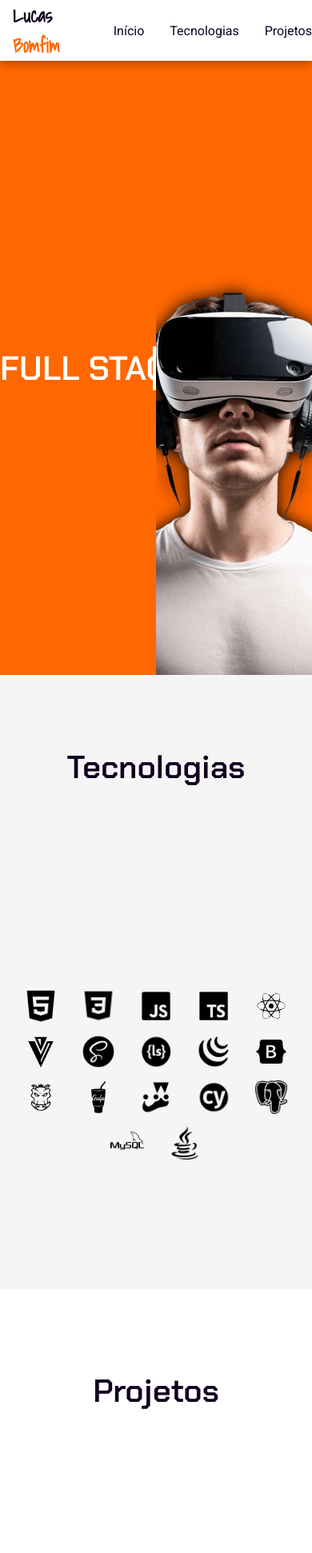
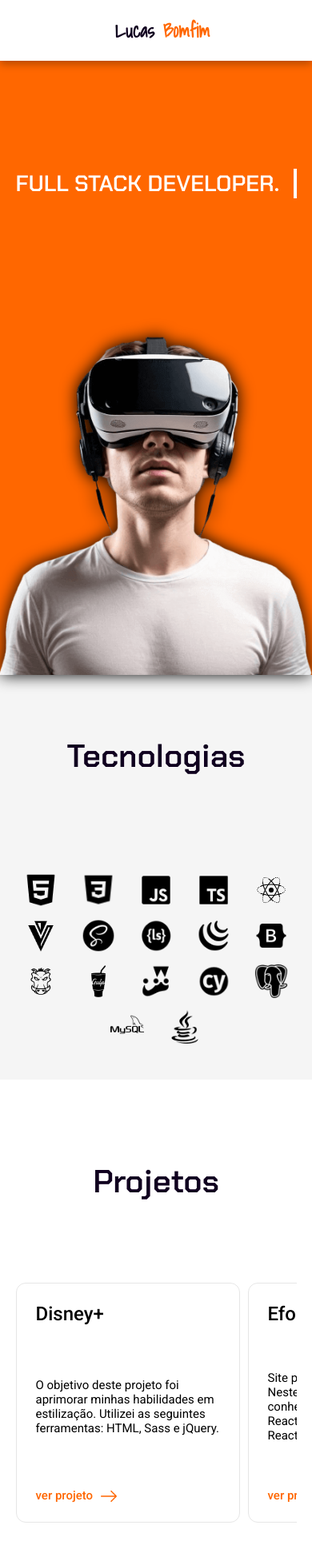
Before and after one commit to LucasB0mfim/PORTFOLIO, a React (Create React App) app: page / in a window 390 px wide. Shown: the top 1942 px of the page at 80% size. Built offline with nearby package versions, Linux system fonts and the light colour scheme.

Commit message:
responsive mobile version

```diff
--- a/src/components/Card/styles.ts
+++ b/src/components/Card/styles.ts
@@ -10,6 +10,10 @@ export const Ul = styled.ul`
 
   @media (min-width: 1600px) {
     gap: 30px;
+  }
+  @media (max-width: 678px) {
+    width: 90%;
+    justify-content: space-between;
   }
 `
 
@@ -40,6 +44,12 @@ export const Case = styled.div`
     height: 60%;
     font-size: 18px;
     font-weight: inherit;
+
+    @media (max-width: 678px) {
+      font-size: 15px;
+      display: flex;
+      align-items: center;
+    }
   }
 
   a {
@@ -59,6 +69,10 @@ export const Case = styled.div`
     &:hover img {
       transform: translateX(5px); /* Move a seta 5px para a direita */
     }
+
+    @media (max-width: 678px) {
+      font-size: 15px;
+    }
   }
 
   @media (min-width: 1600px) {
@@ -77,4 +91,8 @@ export const Case = styled.div`
       font-size: 20px;
     }
   }
+  @media (max-width: 678px) {
+    width: 280px;
+    height: 300px;
+  }
 `
--- a/src/components/Footer/styles.ts
+++ b/src/components/Footer/styles.ts
@@ -8,4 +8,13 @@ export const Footerbar = styled.footer`
   display: flex;
   align-items: center;
   justify-content: center;
+
+  @media (max-width: 678px) {
+    text-align: center;
+    font-size: 15px;
+
+    p {
+      width: 80%;
+    }
+  }
 `
--- a/src/components/Github/styles.ts
+++ b/src/components/Github/styles.ts
@@ -19,6 +19,15 @@ export const Container = styled.div`
 
     img {
       width: 300px;
+    }
+  }
+  @media (max-width: 678px) {
+    max-width: 678px;
+    flex-direction: column;
+    justify-content: center;
+
+    img {
+      width: 150px;
     }
   }
 `
@@ -69,4 +78,26 @@ export const Box = styled.div`
       }
     }
   }
+    @media (max-width: 678px) {
+    justify-content: center;
+    width: 80%;
+    height: 50%;
+
+    > span {
+      font-size: 30px;
+      text-align: center;
+    }
+    p {
+      font-size: 15px;
+      text-align: center;
+    }
+    a {
+      justify-content: center;
+      font-size: 15px;
+      font-weight: 500;
+
+      img {
+        display: none;
+      }
+    }
 `
--- a/src/components/Header/styles.ts
+++ b/src/components/Header/styles.ts
@@ -18,6 +18,11 @@ export const Container = styled.div`
   @media (min-width: 1600px) {
     height: 100px;
   }
+
+  @media (max-width: 678px) {
+    max-width: 678px;
+    width: 100%;
+  }
 `
 
 export const Headerbar = styled.header`
@@ -30,6 +35,11 @@ export const Headerbar = styled.header`
 
   @media (min-width: 1600px) {
     max-width: 1400px;
+  }
+
+  @media (max-width: 678px) {
+    max-width: 678px;
+    width: 100%;
   }
 `
 
@@ -73,6 +83,11 @@ export const Icon = styled.div`
       }
     }
   }
+  @media (max-width: 678px) {
+    width: 100%;
+    display: flex;
+    justify-content: center;
+  }
 `
 
 export const ItemsList = styled.div`
@@ -96,6 +111,9 @@ export const ItemsList = styled.div`
         font-size: 23px;
       }
     }
+    @media (max-width: 678px) {
+      display: none;
+    }
   }
 `
 
--- a/src/components/Menu/styles.ts
+++ b/src/components/Menu/styles.ts
@@ -10,6 +10,12 @@ export const Container = styled.section`
 
   @media (min-width: 1600px) {
     max-width: 1400px;
+  }
+
+  @media (max-width: 678px) {
+    max-width: 678px;
+    flex-direction: column;
+    position: relative;
   }
 `
 
@@ -39,6 +45,10 @@ export const Main = styled.main`
       border-right: 10px solid;
       margin-bottom: -80px;
     }
+    @media (max-width: 678px) {
+      font-size: 28px;
+      width: 90%;
+    }
   }
 
   @keyframes typing {
@@ -50,6 +60,11 @@ export const Main = styled.main`
     50% {
       border-color: transparent;
     }
+  }
+
+  @media (max-width: 678px) {
+    width: 100%;
+    height: 40%;
   }
 `
 
@@ -69,5 +84,17 @@ export const Aside = styled.aside`
     @media (min-width: 1600px) {
       width: 95%;
     }
+
+    @media (max-width: 678px) {
+      position: absolute;
+      bottom: 0;
+      left: 0;
+      width: 100%;
+    }
+  }
+
+  @media (max-width: 678px) {
+    width: 100%;
+    height: 60%;
   }
 `
--- a/src/components/Projects/styles.ts
+++ b/src/components/Projects/styles.ts
@@ -10,6 +10,11 @@ export const Container = styled.section`
 
   @media (min-width: 1600px) {
     max-width: 1600px;
+  }
+
+  @media (max-width: 678px) {
+    max-width: 678px;
+    height: 100vh;
   }
 `
 
@@ -30,6 +35,9 @@ export const Title = styled.div`
       font-size: 70px;
     }
   }
+  @media (max-width: 678px) {
+    height: 30%;
+  }
 `
 
 export const CardList = styled.div`
@@ -37,4 +45,10 @@ export const CardList = styled.div`
   width: 100%;
   display: flex;
   align-items: center;
+
+  @media (max-width: 678px) {
+    height: 70%;
+    justify-content: center;
+    align-items: start;
+  }
 `
--- a/src/components/SocialMedia/index.tsx
+++ b/src/components/SocialMedia/index.tsx
@@ -15,7 +15,7 @@ const SocialMedia = () => (
         target="_blank"
         rel="noreferrer"
       >
-        <span></span>Conectar
+        <span>Conectar</span>
         <img src={seta} />
       </a>
     </S.Box>
--- a/src/components/SocialMedia/styles.ts
+++ b/src/components/SocialMedia/styles.ts
@@ -17,6 +17,15 @@ export const Container = styled.div`
 
     img {
       width: 280px;
+    }
+  }
+  @media (max-width: 678px) {
+    max-width: 678px;
+    flex-direction: column-reverse;
+    justify-content: center;
+
+    img {
+      width: 150px;
     }
   }
 `
@@ -69,4 +78,27 @@ export const Box = styled.div`
       }
     }
   }
+  @media (max-width: 678px) {
+    justify-content: center;
+    width: 80%;
+
+    h3 {
+      font-size: 30px;
+      text-align: center;
+    }
+
+    p {
+      font-size: 15px;
+      text-align: center;
+    }
+    a {
+      justify-content: center;
+      font-size: 15px;
+      font-weight: 500;
+
+      img {
+        display: none;
+      }
+    }
+  }
 `
--- a/src/components/Tech/styles.ts
+++ b/src/components/Tech/styles.ts
@@ -11,6 +11,11 @@ export const Container = styled.section`
 
   @media (min-width: 1600px) {
     max-width: 1400px;
+  }
+
+  @media (max-width: 678px) {
+    max-width: 678px;
+    height: 60vh;
   }
 `
 
@@ -30,6 +35,9 @@ export const Main = styled.main`
     @media (min-width: 1600px) {
       font-size: 70px;
     }
+  }
+  @media (max-width: 678px) {
+    height: 40%;
   }
 `
 
@@ -77,4 +85,7 @@ export const Aside = styled.aside`
       }
     }
   }
+  @media (max-width: 678px) {
+    height: 60%;
+  }
 `
```
